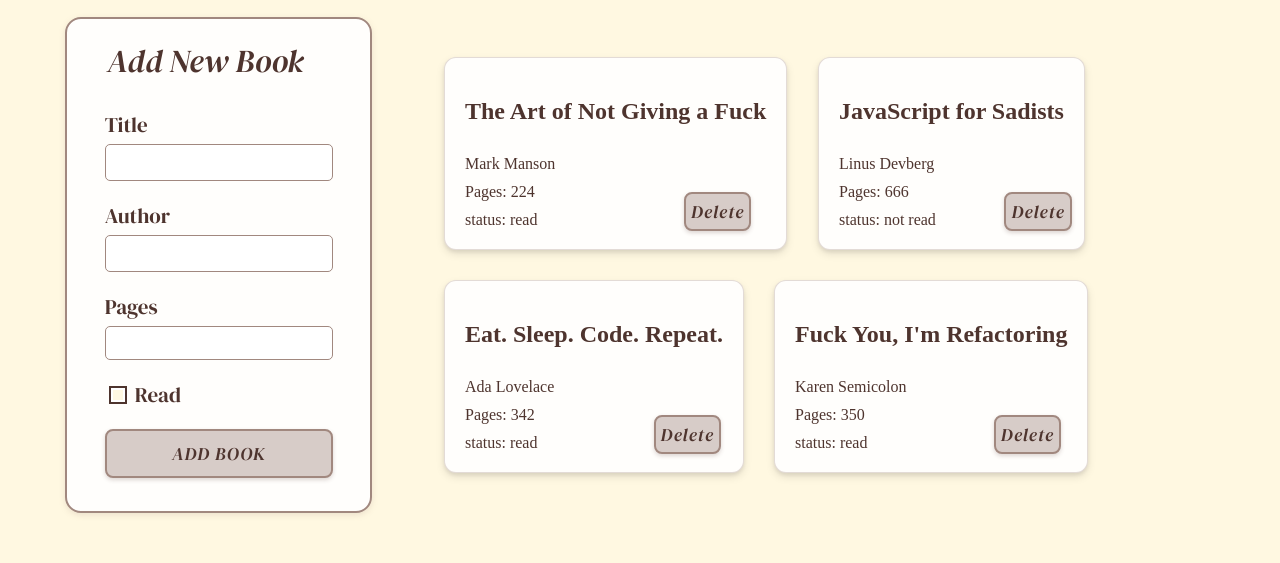
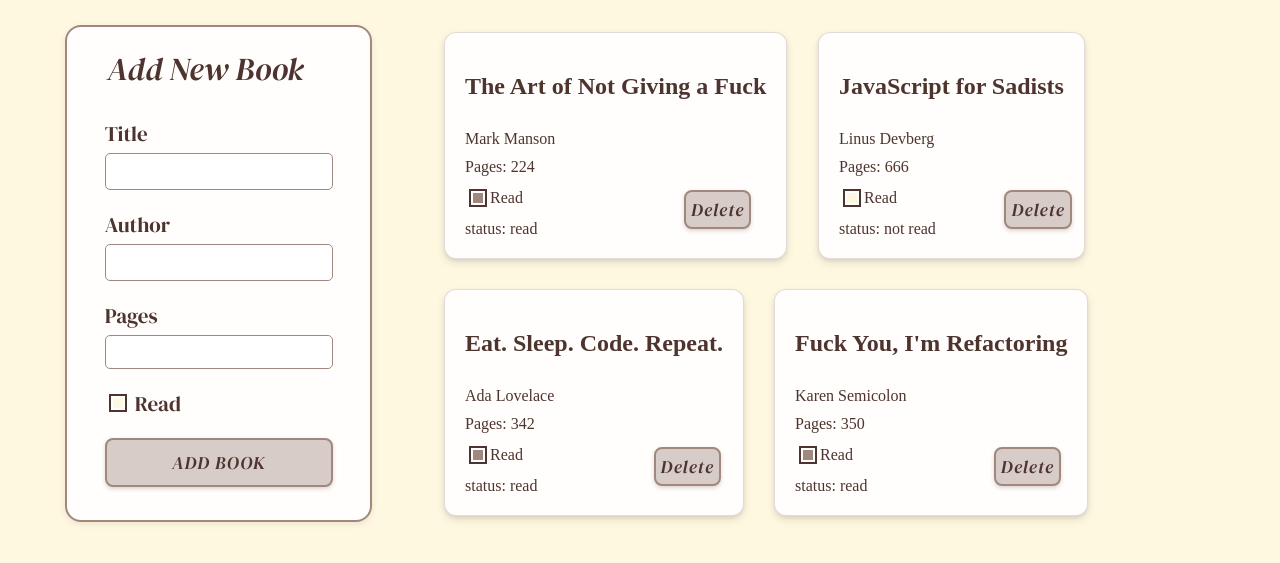
Before and after one commit to LIGECT/library-app-js, a plain HTML site: page index.html in a window 1280 px wide. Shown: the part 133-696 px from the top of the page. Drawn offline with Linux system fonts and the light colour scheme.

Commit message:
Create a checkbox status for template books

```diff
--- a/index.html
+++ b/index.html
@@ -33,7 +33,12 @@
             </div>
 
             <div class="form-field-checkbox">
-              <input type="checkbox" name="read" id="read" />
+              <input
+                type="checkbox"
+                name="read"
+                id="read"
+                class="style-chekbox"
+              />
               <label for="read">Read</label>
             </div>
 
--- a/script.js
+++ b/script.js
@@ -13,6 +13,10 @@ function Book(title, author, pages, read) {
 Book.prototype.info = function () {
   const readStatus = this.read ? "read" : "not read";
   return `${readStatus}`;
+};
+
+Book.prototype.toggleRead = function () {
+  this.read = !this.read;
 };
 
 function addBookLibrary(title, author, pages, read) {
@@ -91,6 +95,30 @@ myLibrary.forEach((book) => {
   pages.textContent = `Pages: ${book.pages}`;
   myDiv.appendChild(pages);
 
+  const containerForStatus = document.createElement("div");
+  containerForStatus.classList.add("container-for-status");
+
+  const checkbox = document.createElement("input");
+  checkbox.type = "checkbox";
+  checkbox.name = "myCheckbox";
+  checkbox.value = "someValue";
+  checkbox.id = "bookID";
+  checkbox.classList.add("style-chekbox");
+  checkbox.checked = book.read;
+  containerForStatus.appendChild(checkbox);
+
+  const label = document.createElement("label");
+  label.htmlFor = "bookID";
+  label.textContent = "Read";
+  containerForStatus.appendChild(label);
+
+  checkbox.addEventListener("change", function () {
+    book.read = this.checked;
+    status.textContent = `status: ${book.info()}`;
+  });
+
+  myDiv.appendChild(containerForStatus);
+
   const status = document.createElement("p");
   status.textContent = `status: ${book.info()}`;
   myDiv.appendChild(status);
--- a/style.css
+++ b/style.css
@@ -116,7 +116,7 @@ input[type="number"]:focus {
   gap: 5px;
 }
 
-.form-field-checkbox input[type="checkbox"] {
+.style-chekbox {
   appearance: none;
   width: 18px;
   height: 18px;
@@ -128,12 +128,12 @@ input[type="number"]:focus {
   cursor: pointer;
 }
 
-.form-field-checkbox input[type="checkbox"]:checked {
+.style-chekbox:checked {
   background: var(--header);
   box-shadow: inset 0 0 0 2px #fff;
 }
 
-.form-field-checkbox input[type="checkbox"]:checked::after {
+.style-chekbox:checked::after {
   position: absolute;
   top: 2px;
   left: 5px;
@@ -211,3 +211,8 @@ button:active {
   margin: 0;
   text-transform: capitalize;
 }
+
+.container-for-status {
+  display: flex;
+  align-items: center;
+}
```
